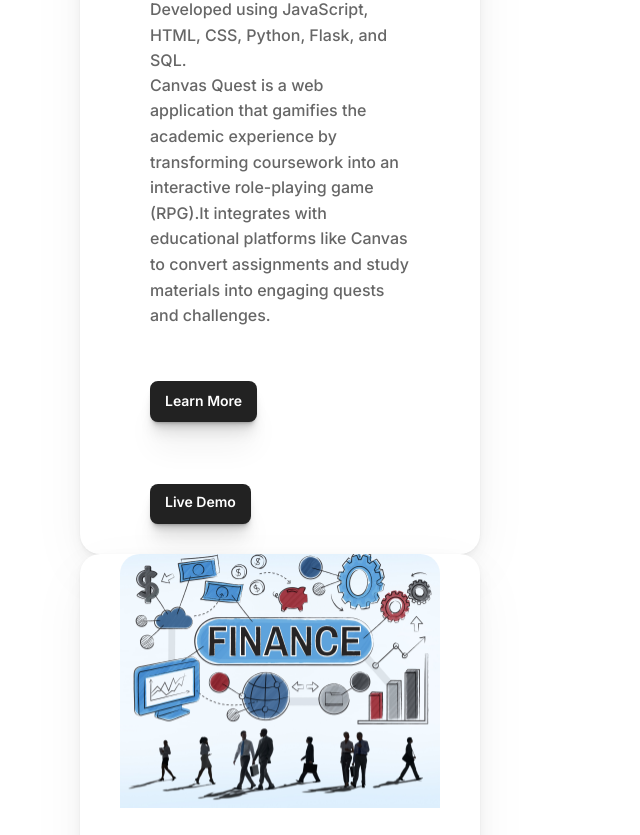
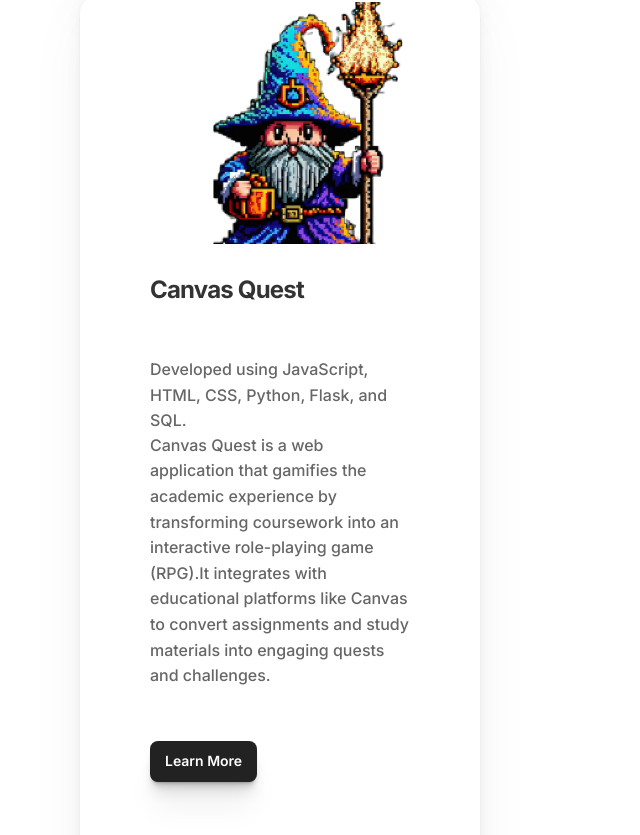
Before and after one commit to mikey6002/BarryLinPortfolio, a React (Vite) app in the folder portfolio/: page / in a window 1280 px wide. Shown: the part 3546-4381 px from the top of the page, without its empty margins (0-640 px from the left). Built offline with nearby package versions, Linux system fonts and the light colour scheme.

Commit message:
mobile pictures fixed

```diff
--- a/portfolio/src/screens/Profile/sections/ProjectsAndEducationSec/Background.jsx
+++ b/portfolio/src/screens/Profile/sections/ProjectsAndEducationSec/Background.jsx
@@ -329,7 +329,7 @@
 
           <div className="project-card project-card--cityview">
             <div className="project-media">
-              <div className="cvp-logo-wrapper">
+              <div className="element-wrapper">
                 <img
                   className="cvp-logo"
                   alt="Cvp logo"
--- a/portfolio/src/screens/Profile/sections/ProjectsAndEducationSec/style.css
+++ b/portfolio/src/screens/Profile/sections/ProjectsAndEducationSec/style.css
@@ -202,7 +202,7 @@
   overflow: hidden;
   padding: 10.61px 15px 11.59px;
   position: absolute;
-  top: 437px;
+  top: 495px;
 }
 
 .background .project-card {
@@ -368,7 +368,7 @@
   overflow: hidden;
   padding: 10.61px 15px 11.59px;
   position: absolute;
-  top: 430px;
+  top: 495px;
 }
 
 .background .project-card--finance {
@@ -734,4 +734,33 @@
     align-items: center;
   }
 
+  /* adjust project media sizes */
+  .background .project-media,
+  .background .element-efd{
+    height: 250px;
+    object-fit: cover;
+    position: relative;
+    width: 320px;
+  }
+
+  .background .finance{
+    height: 250px;
+    object-fit: cover;
+    position: relative;
+    width: 320px;
+  }
+  .background .cvp-logo {
+    height: 100px;
+    object-fit: cover;
+    position: relative;
+    width: 280px;
+  }
+  .project-image {
+    height: 250px;
+    object-fit: cover;
+    position: relative;
+    width: 320px;
+  }
+
+
 }
--- a/portfolio/src/screens/Profile/style.css
+++ b/portfolio/src/screens/Profile/style.css
@@ -103,6 +103,15 @@
     margin-top: 60px;
     margin-bottom: 60px;
   }
+.project-card.project-card--canvas,  .project-card--canvas {
+    position: relative;
+    left: 0;
+    top: 0;
+    width: 100%;
+    max-width: 400px;
+  }
+
+
 }
 
 @media (max-width: 968px) {
```
